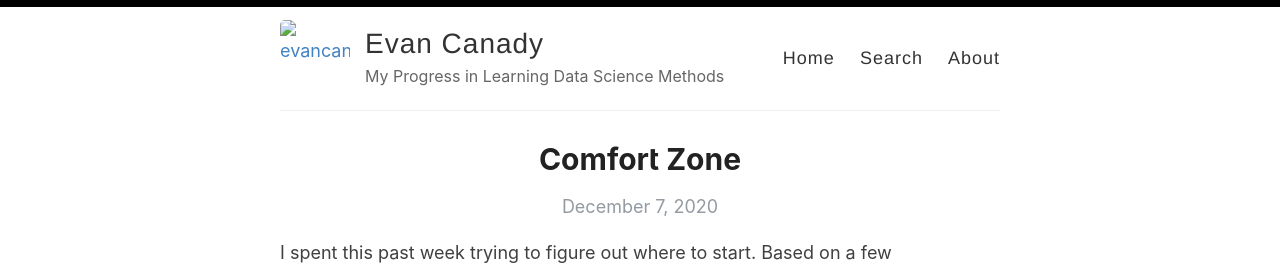
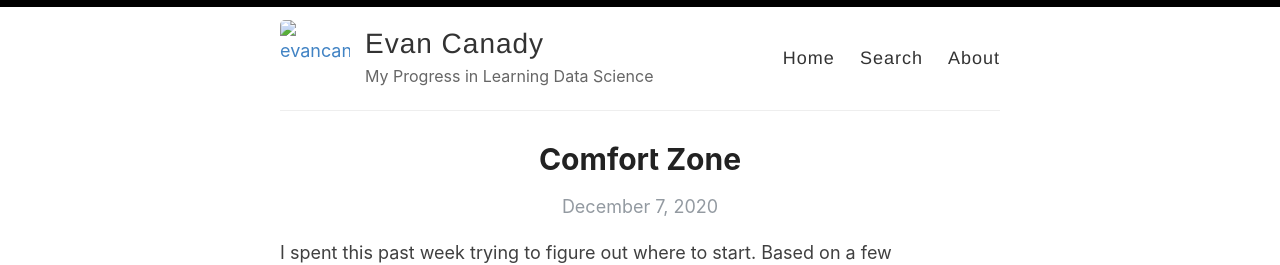
Before and after one commit to evancanady/evancanady.github.io, a Jekyll site: the page built from index.html, in a window 1280 px wide. Shown: the top 265 px of the page. Built offline with Jekyll 4.4.1, drawn with Linux system fonts in a browser that asks for light colours; the list of posts is cut into pages by our own code.

Commit message:
Update _config.yml

```diff
--- a/_config.yml
+++ b/_config.yml
@@ -9,7 +9,7 @@ name: Evan Canady
 author: Evan Canady
 
 # Short bio or description (displayed in the header)
-description: My Progress in Learning Data Science Methods
+description: My Progress in Learning Data Science
 
 # URL of your avatar or profile pic (you could use your GitHub profile pic)
 avatar:
```
